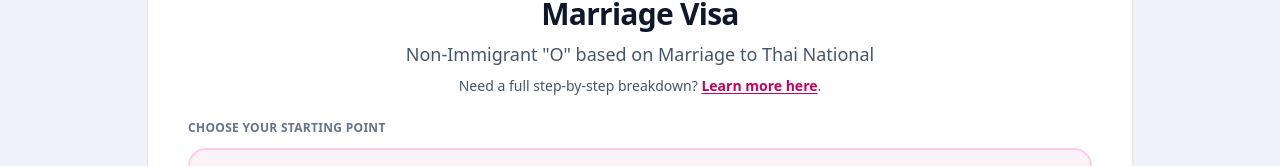
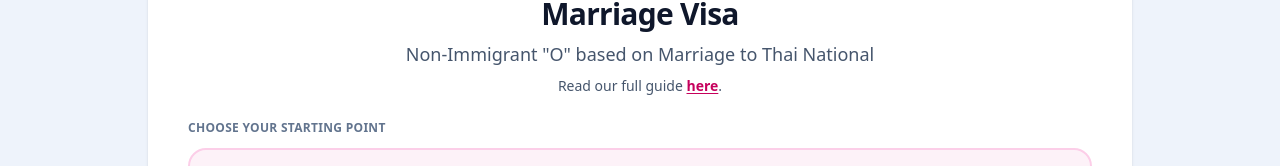
Before and after one commit to richardwskinner/thai-visa-checklist, a Next.js app: page /visa/marriage/stages in a window 1280 px wide. Shown: the part 324-490 px from the top of the page. Built offline with nearby package versions, Linux system fonts and the light colour scheme; no server answers.

Commit message:
marriage guide on checklist

```diff
--- a/app/visa/marriage/stages/page.tsx
+++ b/app/visa/marriage/stages/page.tsx
@@ -81,7 +81,7 @@ export default function MarriageStagesPage() {
                 Non-Immigrant &quot;O&quot; based on Marriage to Thai National
               </p>
               <p className="mt-2 text-sm text-slate-600">
-                Need a full step-by-step breakdown?{" "}
+                Read our full guide{" "}
                 <Link
                   href={{
                     pathname: "/guides/marriage-visa-thailand",
@@ -92,7 +92,7 @@ export default function MarriageStagesPage() {
                   }}
                   className="font-semibold text-pink-700 underline underline-offset-2"
                 >
-                  Learn more here
+                  here
                 </Link>
                 .
               </p>
```
